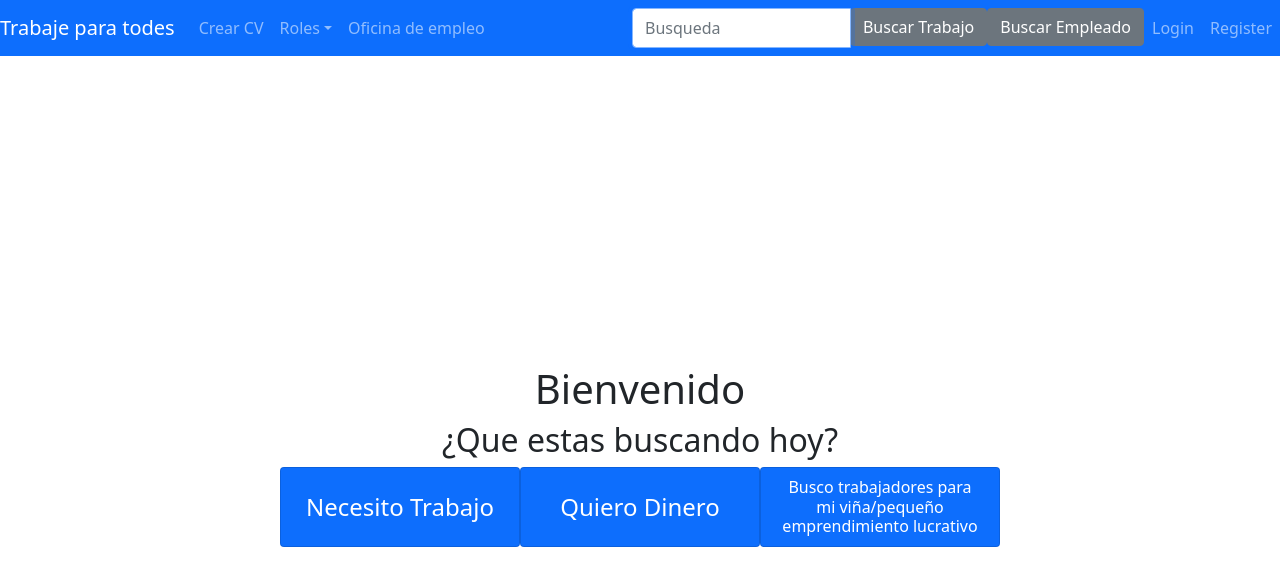
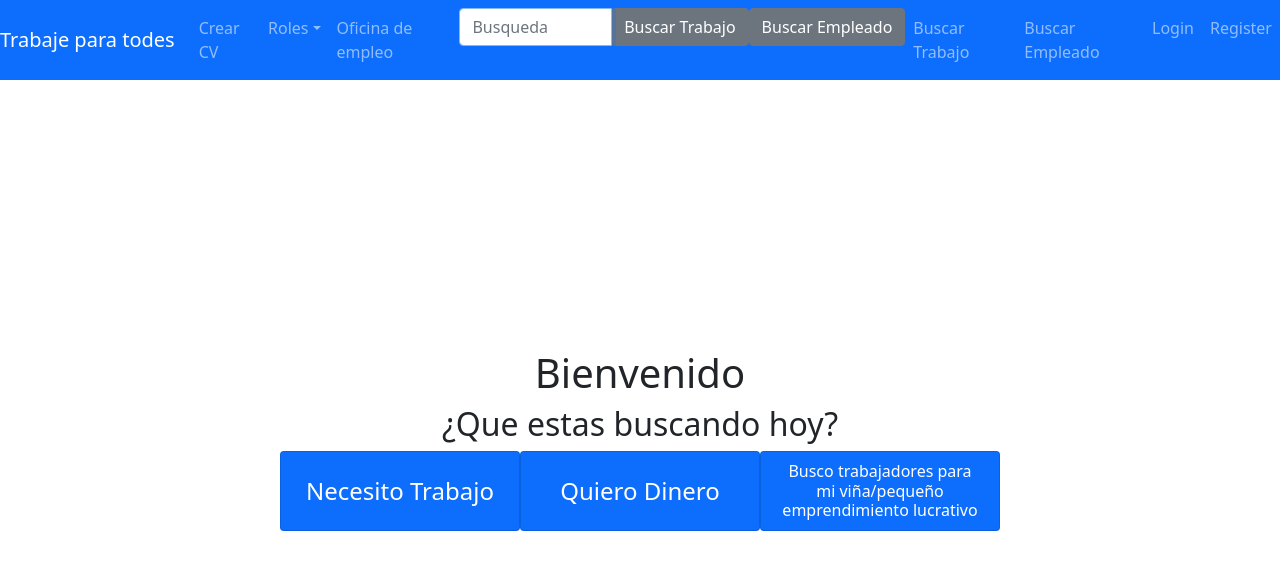
Before and after one commit to elkitoq/EndProyect, a React (Create React App) app: page / in a window 1280 px wide. Shown: the top 586 px of the page. Built offline with nearby package versions, Linux system fonts and the light colour scheme.

Commit message:
Testeando Responsive en celular

```diff
--- a/public/index.html
+++ b/public/index.html
@@ -1,5 +1,5 @@
 <!DOCTYPE html>
-<html lang="en">
+<html lang="es-AR">
   <head>
     <meta charset="utf-8" />
     <link rel="icon" href="%PUBLIC_URL%/favicon.ico" />
--- a/src/Components/Busqueda.js
+++ b/src/Components/Busqueda.js
@@ -3,16 +3,17 @@ import { useState } from "react";
 import { Button, Input, InputGroup, InputGroupAddon } from "reactstrap";
 
 
-export const Busqueda = ({href="#",text="Buscar",othersButtons,param="b",placeholder="Busqueda",style}) => {
+export const Busqueda = ({href="#",text="Buscar",othersButtons,param="b",placeholder="Busqueda",style,className}) => {
 
     const [buscado,setBuscado] = useState("")
 
     return(
-        <InputGroup style = {style}>
+        <InputGroup style = {style} className={className}>
             <Input
                 autoFocus
                 placeholder={placeholder}
                 onChange={(e)=>setBuscado(e.target.value)}
+                style={{height:"2.4em"}}
                 />
             <InputGroupAddon addonType="append">
                 <Button color="secondary" href={`${href}?${param}=${buscado}`}>{text}</Button>
--- a/src/Components/Navegador.js
+++ b/src/Components/Navegador.js
@@ -45,11 +45,13 @@ export const NavegadorPrincipal = () => {
           <NavButton href="/jobOffice/">Oficina de empleo</NavButton>
         </Nav>
         <Nav className="ms-auto" navbar>
-         <Busqueda
+         <Busqueda className="ocultar-search"
             style={{ width: "40vw" }}
             href="/lookforJob/"
             text="Buscar Trabajo"
             othersButtons={[{href:"/lookforWorker/",text:"Buscar Empleado"}]}/>
+          <NavButton href="/lookforJob/" children="Buscar Trabajo"/>
+          <NavButton href="/lookforWorker/" children="Buscar Empleado"/>
           <NavButton href="/Login/" onClick={toggleLogin} children= {(login.isLogin === "true") ? "Logout" : "Login"}/>
           <NavButton href="/Register/" children={(login.isLogin === "true") ? "Crear Rol" : "Register"} />
         </Nav>
--- a/src/Views/ViewLookForWorker.js
+++ b/src/Views/ViewLookForWorker.js
@@ -12,7 +12,7 @@ export const ViewLookForWorker = () => {
         <Container className="abs-center">
             <Col xs="12">
                 <Busqueda text="Buscar Trabajador" href="/findService" param="job"/>
-                <Col xs={{size:4,offset:4}} className="separado">
+                <Col xs={{size:6,offset:3}} sm={{size:4,offset:4}} className="separado">
                     {!(login.isLogin==="true")?<LocalNoLoginCard/>:<SugerirCrearPuesto/>}
                 </Col>
 
@@ -25,7 +25,7 @@ export const ViewLookForWorker = () => {
     const LocalNoLoginCard = () =>
         <Card color="primary" inverse>
         <CardText>Si prefiere crear un puesto de trabajo, deveria logearse como empresa</CardText>
-        <ButtonGroup>
+        <ButtonGroup className="btn-group-vertical">
             <Button href="/login"      color="secondary">    Login         </Button>
             <Button href="/register"   color="secondary">    Registrarse   </Button>
         </ButtonGroup>
--- a/src/Views/ViewMain.js
+++ b/src/Views/ViewMain.js
@@ -15,6 +15,7 @@ import { ViewFindJob } from "./ViewFindJob";
 import { ViewFindService } from "./ViewFindService";
 import { Route, Switch } from 'react-router';
 import { ViewCreateUser } from './ViewCreateUser.js';
+import { Container } from 'reactstrap';
 
 export const ViewMain = () =>
     <Switch>
@@ -37,5 +38,7 @@ export const ViewMain = () =>
 
 const ViewRoute = ({path,view}) =>
       <Route path={path}>
-        {view()}
+        <Container className="abs-center">
+          {view()}
+        </Container>
       </Route>
--- a/src/style/generic.css
+++ b/src/style/generic.css
@@ -28,7 +28,7 @@ input::-webkit-inner-spin-button{
     display: flex;
     align-items: center;
     justify-content: center;
-    min-height: 100vh;
+    min-height: 90vh;
   }
 
 .alinearVertical{
@@ -36,3 +36,15 @@ input::-webkit-inner-spin-button{
     align-items: center;
     justify-content: center;
 }
+
+@media screen and (max-width: 1060px) {
+    .ocultar-search{
+    display:none;
+    }
+    }
+
+ @media screen and (min-width: 1060px) {
+    .mostrar-search{
+    display:none;
+    }
+    }
```
